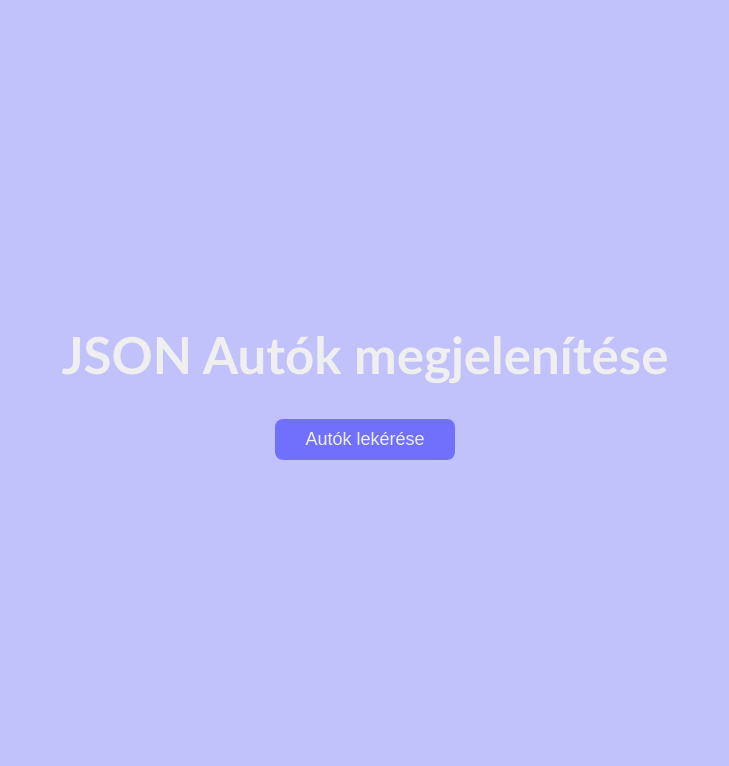
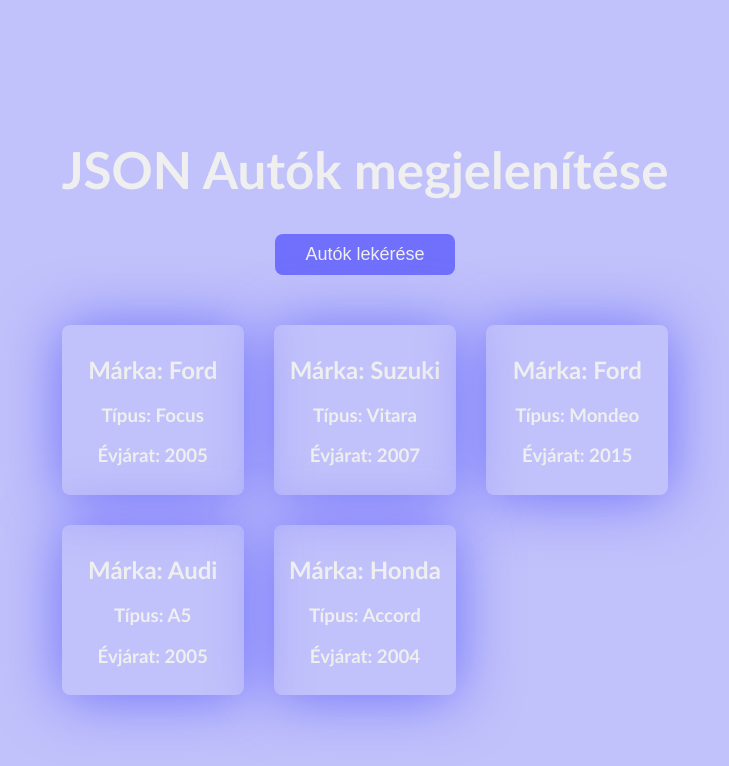
Before and after one commit to aaroncsat/git-0118-projekt-cars, a plain HTML site: page index.html in a window 1280 px wide. Both pictures are taken after a click on the button "Autók lekérése". Shown: the whole page, without its empty margins (275-1004 px from the left). Drawn offline with Linux system fonts and the light colour scheme.

Commit message:
app.js fájl kész. Autók aszinkron lekérése megtörtént.

```diff
--- a/app.js
+++ b/app.js
@@ -0,0 +1,32 @@
+const btn = document.getElementById("btn");
+const result = document.getElementById("result")
+
+btn.addEventListener("click", ()=>{
+
+        fetch("cars.json")
+        .then(response => response.json())
+        .then(data =>{
+
+            console.log(data);
+
+            let output = "";
+
+            data.map(car =>{
+
+                output += `<div class="car">
+
+                <h2>Márka: ${car.marka}</h2>
+                <h3>Típus: ${car.tipus}</h3>
+                <h3>Évjárat: ${car.evjarat}</h3>
+
+                </div>`;
+
+
+            })
+
+            result.innerHTML = output;
+
+
+        })
+
+})
--- a/cars.json
+++ b/cars.json
@@ -1,38 +1,38 @@
 [
     {
-        "márka" : "Ford",
-        "Típus" : "Focus",
-        "évjárat": 2005
+        "marka" : "Ford",
+        "tipus" : "Focus",
+        "evjarat": 2005
 
     },
 
 
     {
-        "márka" : "Suzuki",
-        "Típus" : "Vitara",
-        "évjárat": 2007
+        "marka" : "Suzuki",
+        "tipus" : "Vitara",
+        "evjarat": 2007
 
     },
 
 
     {
-        "márka" : "Ford",
-        "Típus" : "Mondeo",
-        "évjárat": 2015
+        "marka" : "Ford",
+        "tipus" : "Mondeo",
+        "evjarat": 2015
 
     },
 
     {
-        "márka" : "Audi",
-        "Típus" : "A5",
-        "évjárat": 2005
+        "marka" : "Audi",
+        "tipus" : "A5",
+        "evjarat": 2005
 
     },
 
     {
-        "márka" : "Honda",
-        "Típus" : "Accord",
-        "évjárat": 2004
+        "marka" : "Honda",
+        "tipus" : "Accord",
+        "evjarat": 2004
 
     }
 
--- a/index.html
+++ b/index.html
@@ -15,7 +15,7 @@
         <h1>JSON Autók megjelenítése</h1>
         <button id="btn">Autók lekérése</button>
 
-        <div class="result"></div>
+        <div id="result"></div>
 
     </div>
 
--- a/style.css
+++ b/style.css
@@ -29,12 +29,13 @@ h1{
     font-size: 51px;
 }
 
-.result{
+#result{
 
     display: grid;
-    grid-template-columns: 1fr, 1fr,1fr;
+    grid-template-columns: repeat(3, 1fr);
     gap: 30px;
     margin-top: 50px;
+
 }
 
 .car{
```
